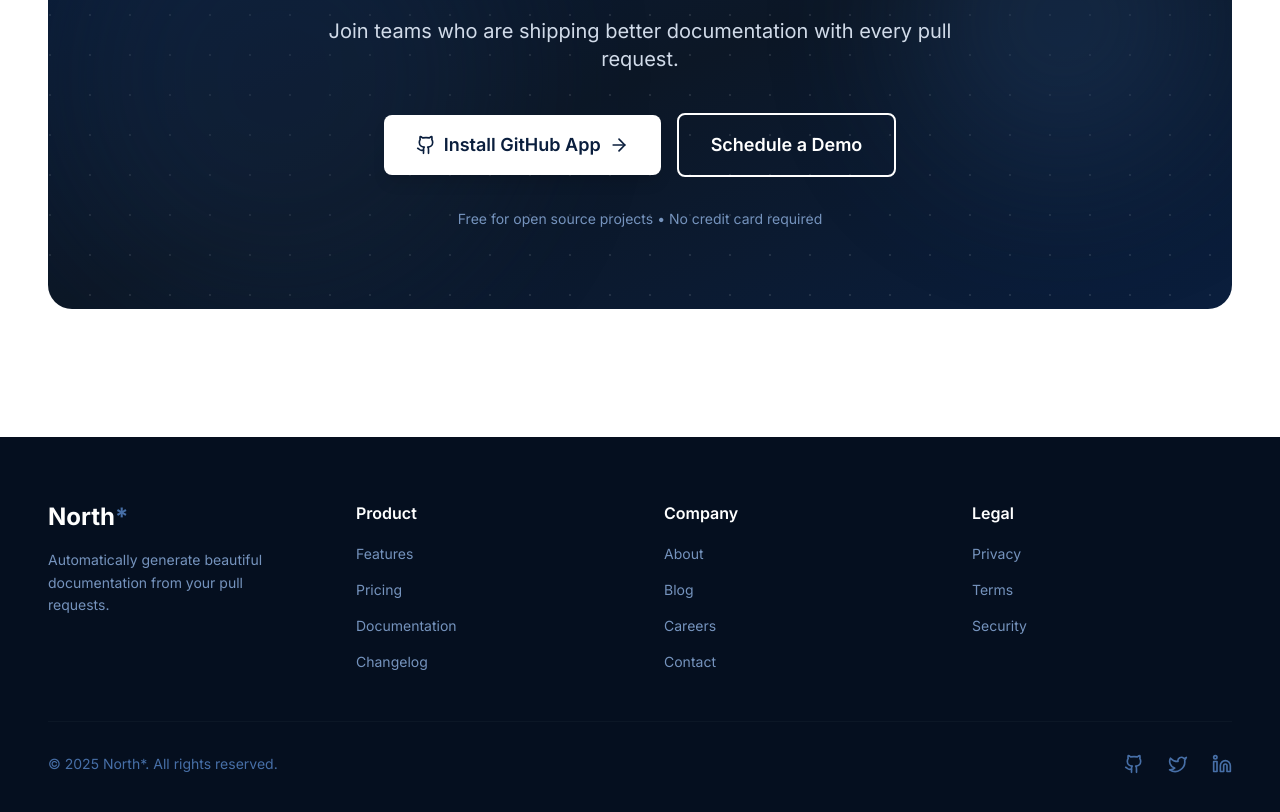
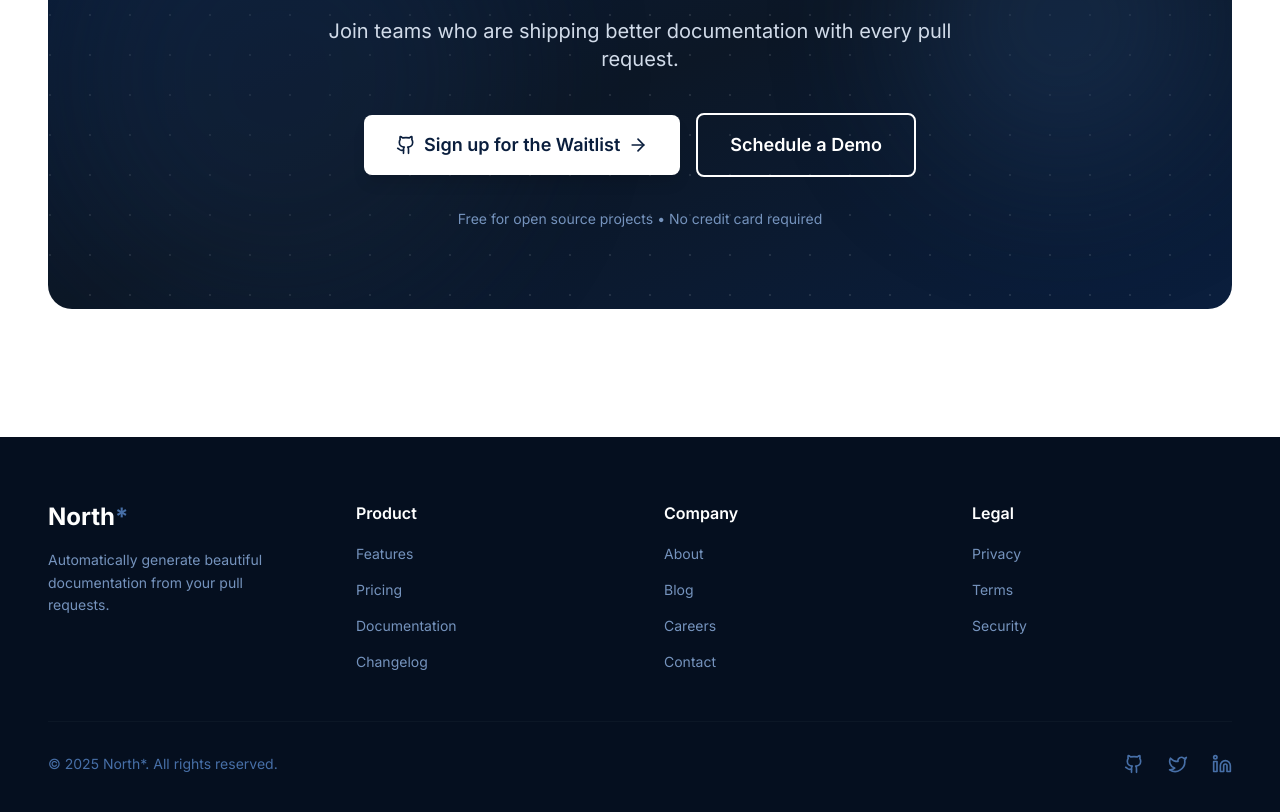
Before and after one commit to Wyatt-Bunch/north-star-landing-page, a Next.js app: page / in a window 1280 px wide. Shown: the part 3509-4321 px from the top of the page. Built offline with nearby package versions, Linux system fonts and the light colour scheme.

Commit message:
Waitlist Text

```diff
--- a/components/CTA.tsx
+++ b/components/CTA.tsx
@@ -75,7 +75,7 @@ export default function CTA() {
                 className="group px-8 py-4 bg-white text-navy-900 rounded-lg font-semibold text-lg flex items-center gap-2 shadow-lg hover:shadow-2xl transition-shadow"
               >
                 <Github className="w-5 h-5" />
-                Install GitHub App
+                Sign up for the Waitlist
                 <ArrowRight className="w-5 h-5 group-hover:translate-x-1 transition-transform" />
               </motion.button>
 
```
